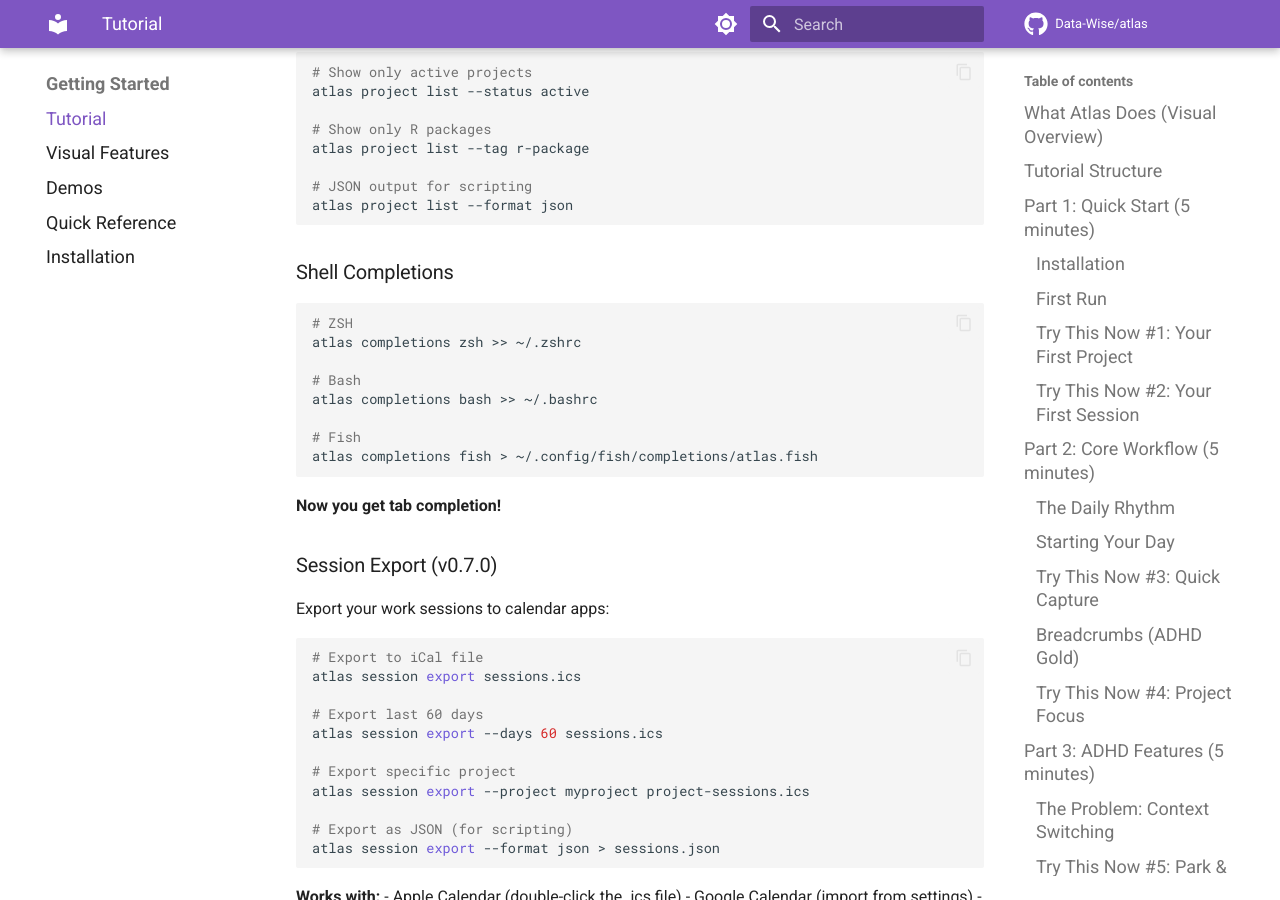
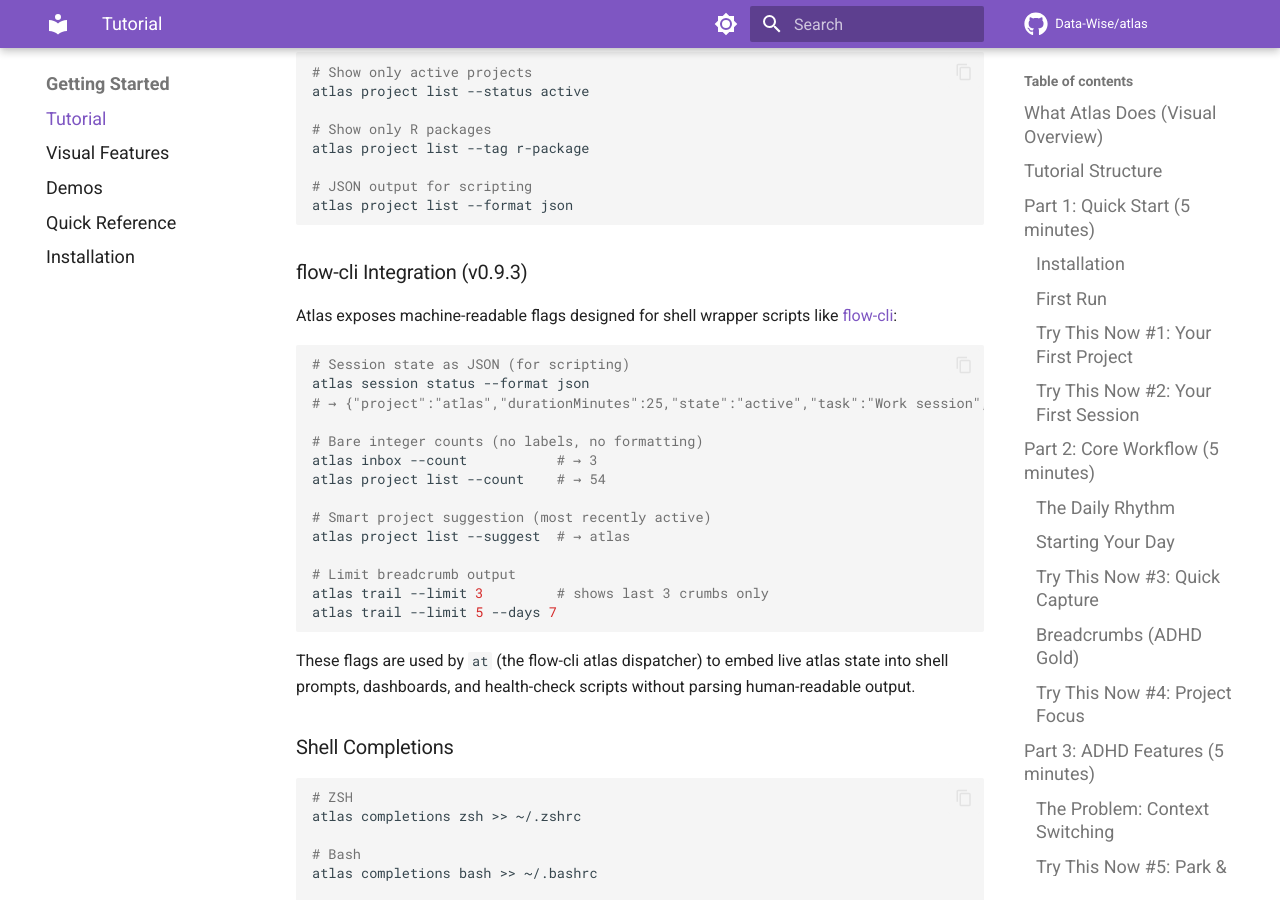
Before and after one commit to Data-Wise/atlas, an MkDocs documentation site: the page built from docs/TUTORIAL.md, in a window 1280 px wide and 900 px high, scrolled down 13741 px. Built offline with MkDocs 1.6.1 and Material for MkDocs 9.7.7, drawn with Linux system fonts in a browser that asks for light colours; comment, search, counter and statistics services are not loaded.

Commit message:
docs(tutorial): add flow-cli integration section for v0.9.3 flags

````diff
--- a/docs/TUTORIAL.md
+++ b/docs/TUTORIAL.md
@@ -649,6 +649,29 @@ atlas project list --tag r-package
 atlas project list --format json
 ```
 
+### flow-cli Integration (v0.9.3)
+
+Atlas exposes machine-readable flags designed for shell wrapper scripts like [flow-cli](https://github.com/Data-Wise/flow-cli):
+
+```bash
+# Session state as JSON (for scripting)
+atlas session status --format json
+# → {"project":"atlas","durationMinutes":25,"state":"active","task":"Work session","startedAt":"..."}
+
+# Bare integer counts (no labels, no formatting)
+atlas inbox --count           # → 3
+atlas project list --count    # → 54
+
+# Smart project suggestion (most recently active)
+atlas project list --suggest  # → atlas
+
+# Limit breadcrumb output
+atlas trail --limit 3         # shows last 3 crumbs only
+atlas trail --limit 5 --days 7
+```
+
+These flags are used by `at` (the flow-cli atlas dispatcher) to embed live atlas state into shell prompts, dashboards, and health-check scripts without parsing human-readable output.
+
 ### Shell Completions
 
 ```bash
````
